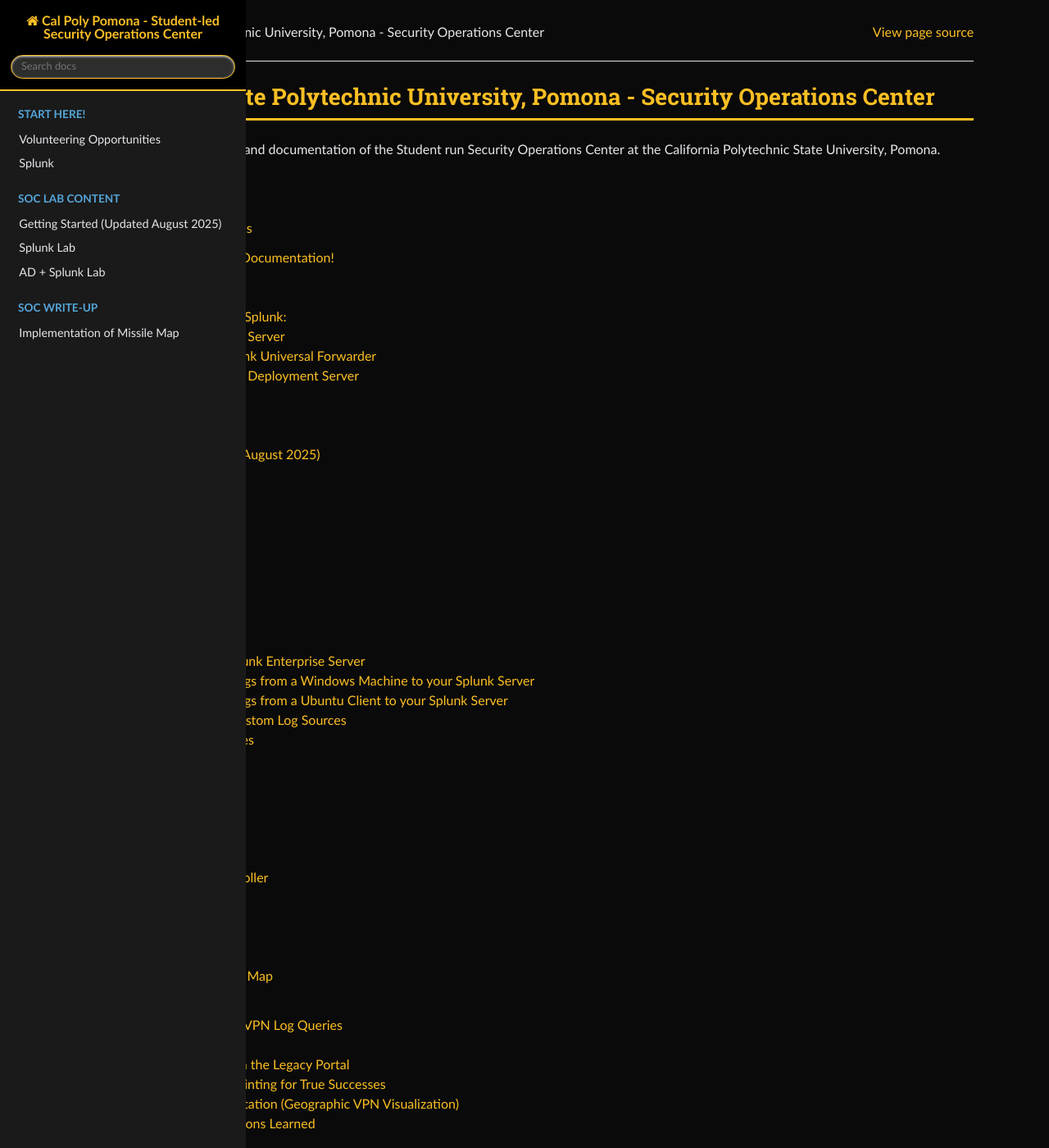
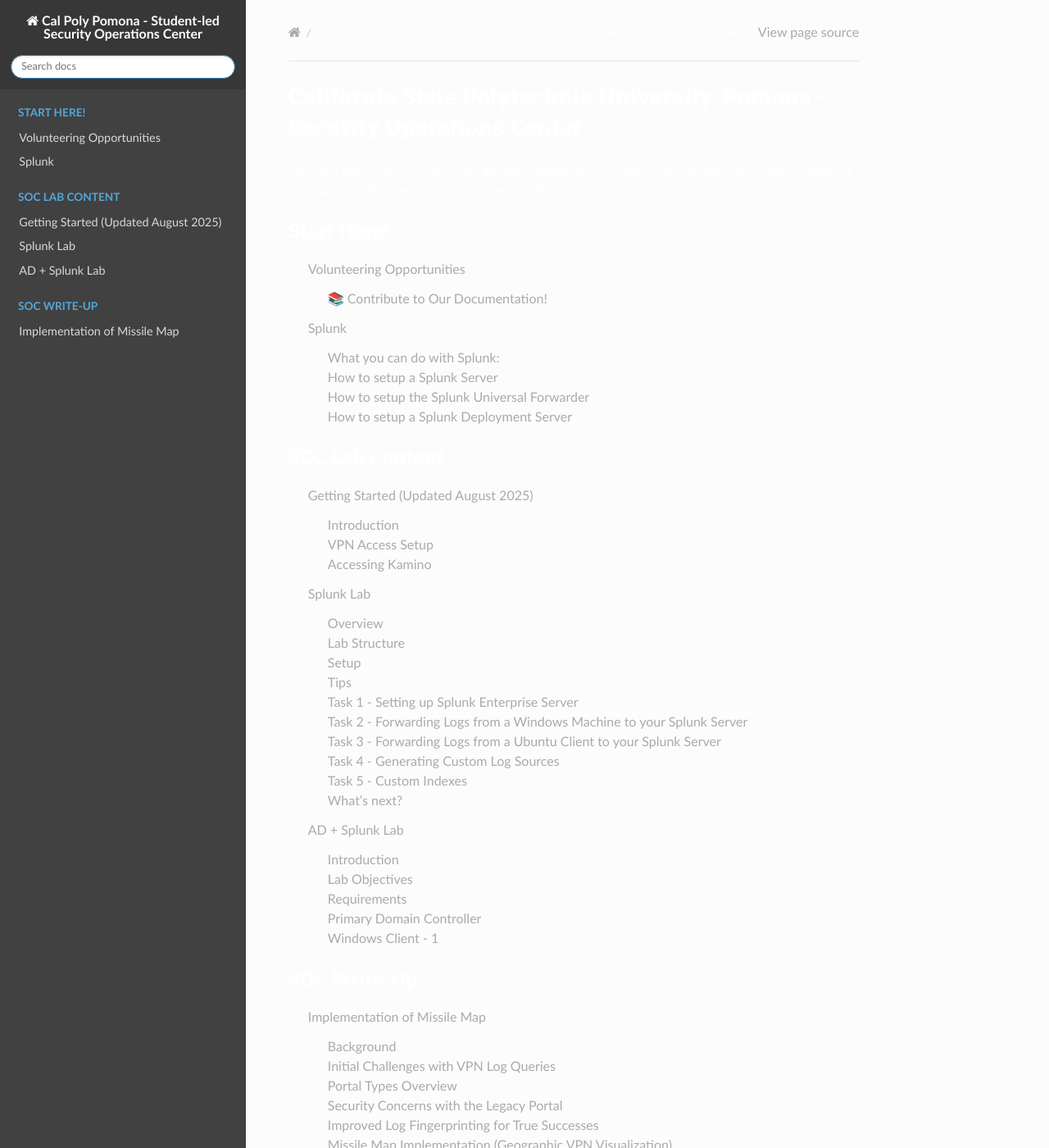
Before and after one commit to cpp-soc/documentation, a Sphinx documentation site: the page built from source/index.md, in a window 1280 px wide and 1400 px high. Shown: the whole window at 82% size. Built offline with Sphinx 7.4.7 and the Read the Docs theme 3.1.0, drawn with Linux system fonts in a browser that asks for light colours.

Commit message:
lets make the css simpler and new logo on front

```diff
--- a/source/_static/custom.css
+++ b/source/_static/custom.css
@@ -1,168 +1,32 @@
 :root {
-    --black: #000000;
-    --dark-bg: #0a0a0a;
-    --darker-bg: #1a1a1a;
-    --darkest-bg: #2d2d2d;
-    --gold: #fbbf24;
-    --gold-hover: #f59e0b;
-    --gold-light: #fcd34d;
-    --text-light: #e5e7eb;
+    --dark-gray: #373737;
+    --light-gray: #696969;
+    --text-white: #ffffff;
+    --border-gray: #aaaaaa;
 }
 
 body {
-    background-color: var(--black);
-    color: var(--text-light);
+    background: linear-gradient(to bottom, var(--dark-gray), var(--light-gray));
+    color: var(--text-white);
 }
 
-.wy-nav-content-wrap {
-    margin: 0 auto;
-    background-color: var(--dark-bg);
-}
-
+.wy-nav-content-wrap,
 .wy-nav-content {
-    max-width: 1200px;
-    margin: 0 auto;
-    padding: 1.618em 3.236em;
-    background-color: var(--dark-bg);
-    color: var(--text-light);
+    background: transparent;
 }
 
 .wy-side-nav-search {
-    background-color: var(--black) !important;
-    background-image: none !important;
-    border-bottom: 2px solid var(--gold);
-}
-
-.wy-side-nav-search > a,
-.wy-side-nav-search .wy-dropdown > a {
-    color: var(--gold) !important;
-}
-
-.wy-side-nav-search input[type=text] {
-    background-color: var(--darkest-bg);
-    color: var(--text-light);
-    border-color: var(--gold);
+    background-color: var(--dark-gray) !important;
 }
 
 .wy-nav-side {
-    background-color: var(--darker-bg);
-}
-
-.wy-menu-vertical a {
-    color: var(--text-light);
-}
-
-.wy-menu-vertical a:hover {
-    background-color: var(--gold-hover);
-    color: var(--black);
-}
-
-.wy-menu-vertical li.current a {
-    background-color: var(--darkest-bg);
-    color: var(--gold);
-    border-right: solid 3px var(--gold);
-}
-
-.wy-menu-vertical li.current > a:hover {
-    background-color: var(--gold-hover);
-    color: var(--black);
+    background-color: rgba(55, 55, 55, 0.95);
 }
 
 a {
-    color: var(--gold);
+    color: var(--border-gray);
 }
 
 a:hover {
-    color: var(--gold-hover);
+    color: var(--text-white);
 }
-
-a:visited {
-    color: var(--gold-hover);
-}
-
-.btn-neutral {
-    background-color: var(--gold) !important;
-    color: var(--black) !important;
-}
-
-.btn-neutral:hover {
-    background-color: var(--gold-hover) !important;
-}
-
-.highlight,
-code,
-pre {
-    background-color: var(--darkest-bg);
-    color: var(--text-light);
-    border-left: 3px solid var(--gold);
-}
-
-.wy-table-odd td,
-.wy-table-striped tr:nth-child(2n-1) td,
-.rst-content table.docutils:not(.field-list) tr:nth-child(2n-1) td {
-    background-color: var(--darkest-bg);
-}
-
-table.docutils {
-    border-color: var(--gold);
-    color: var(--text-light);
-}
-
-h1, h2, h3, h4, h5, h6 {
-    color: var(--gold);
-}
-
-h1 {
-    border-bottom: 3px solid var(--gold);
-    padding-bottom: 0.3em;
-}
-
-.wy-breadcrumbs li a {
-    color: var(--gold);
-}
-
-.wy-breadcrumbs li a:hover {
-    color: var(--gold-hover);
-}
-
-.rst-content .admonition {
-    background-color: var(--darkest-bg);
-    border-left-color: var(--gold);
-}
-
-.rst-content .admonition-title {
-    background-color: var(--gold);
-    color: var(--black);
-}
-
-.rst-footer-buttons {
-    border-top: 1px solid var(--gold);
-}
-
-.search li {
-    border-bottom: 1px solid var(--gold);
-}
-
-code.literal {
-    background-color: var(--darkest-bg);
-    color: var(--gold);
-    border: 1px solid var(--gold-hover);
-}
-
-@media screen and (max-width: 768px) {
-    .wy-nav-content {
-        padding: 1.618em 1.618em;
-    }
-}
-
-.document h1:first-of-type {
-    text-align: center;
-}
-
-.rst-content {
-    max-width: 100%;
-}
-
-.wy-nav-content-wrap .wy-nav-content {
-    background: transparent;
-}
--- a/source/conf.py
+++ b/source/conf.py
@@ -9,6 +9,7 @@
 project = 'Cal Poly Pomona - Student-led Security Operations Center'
 copyright = '2025, Cal Poly Pomona - Student-led Security Operations Center'
 author = 'Cal Poly Pomona - Student-led Security Operations Center'
+logo = 'https://www.cppsoc.xyz/_next/image?url=%2Flogo3.png&w=96&q=75'
 
 # -- General configuration ---------------------------------------------------
 # https://www.sphinx-doc.org/en/master/usage/configuration.html#general-configuration
```
